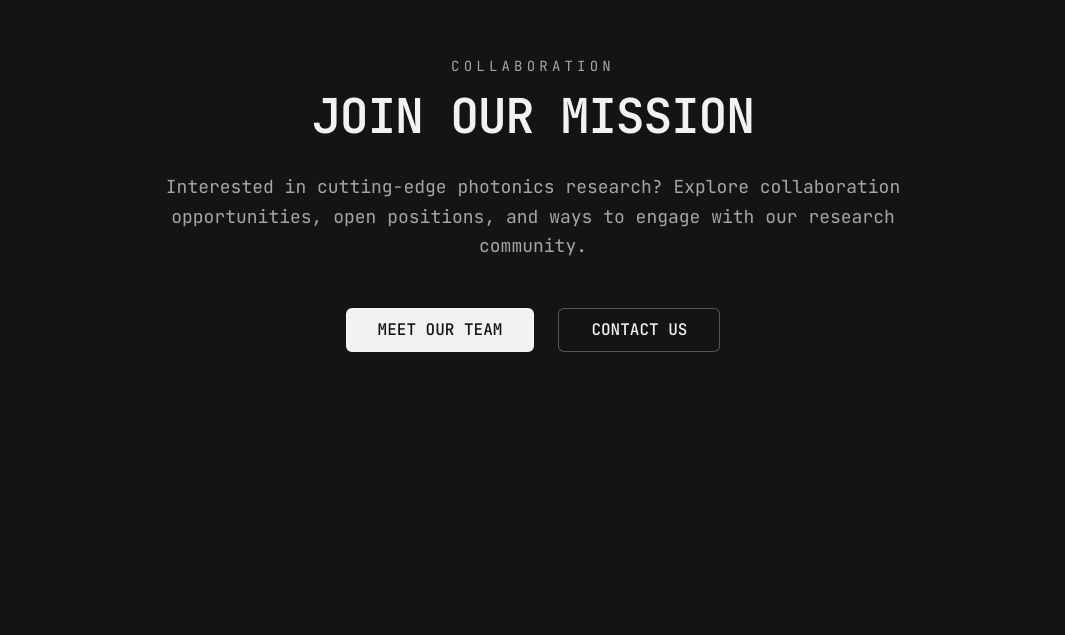
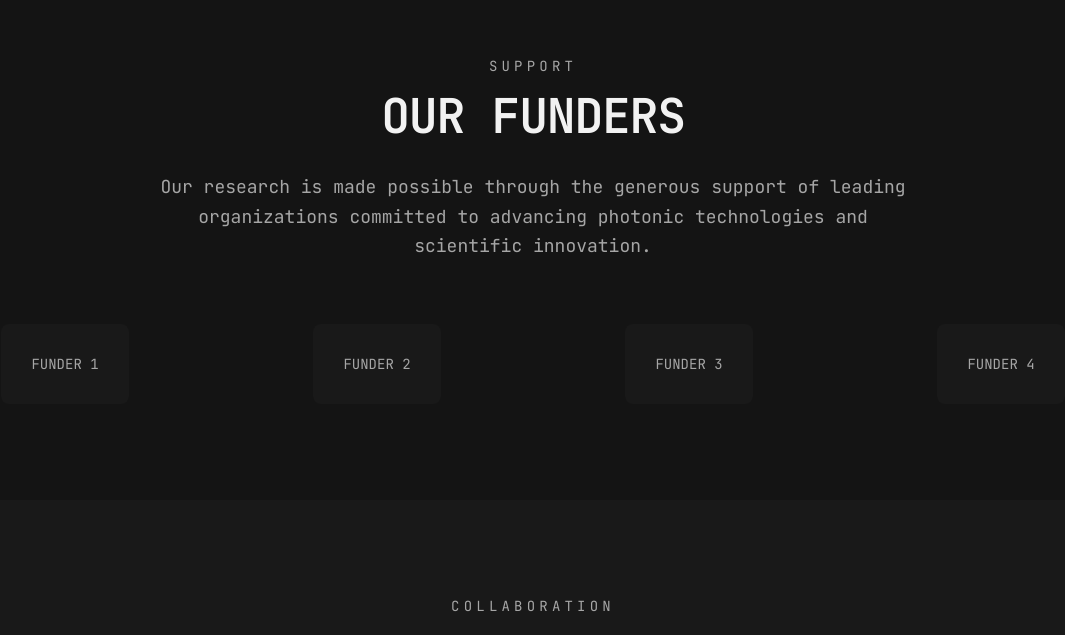
Before and after one commit to jxbsia/Group-Website, a React (Vite) app: page / in a window 1280 px wide. Shown: the part 2133-2768 px from the top of the page, without its empty margins (107-1172 px from the left). Before the commit the page ends 2581 px from the top, so only its background shows below. Built offline with nearby package versions, Linux system fonts and the light colour scheme.

Commit message:
Add Funders section

```diff
--- a/src/pages/Home.tsx
+++ b/src/pages/Home.tsx
@@ -144,8 +144,40 @@ const Home = () => {
         </div>
       </section>
 
+      {/* Funders */}
+      <section className="py-24 bg-background">
+        <div className="max-w-7xl mx-auto px-4 sm:px-6 lg:px-8 text-center">
+          <div className="text-sm tracking-[0.3em] text-muted-foreground mb-4 uppercase">
+            Support
+          </div>
+          <h2 className="text-4xl md:text-5xl font-bold text-primary mb-8 tracking-tight">
+            OUR FUNDERS
+          </h2>
+          <p className="text-lg text-muted-foreground mb-16 leading-relaxed max-w-3xl mx-auto">
+            Our research is made possible through the generous support of leading organizations
+            committed to advancing photonic technologies and scientific innovation.
+          </p>
+
+          <div className="grid grid-cols-2 md:grid-cols-4 gap-8 items-center justify-items-center">
+            {/* Placeholder for funder logos */}
+            <div className="w-32 h-20 bg-muted/30 rounded-lg flex items-center justify-center">
+              <span className="text-muted-foreground text-sm">FUNDER 1</span>
+            </div>
+            <div className="w-32 h-20 bg-muted/30 rounded-lg flex items-center justify-center">
+              <span className="text-muted-foreground text-sm">FUNDER 2</span>
+            </div>
+            <div className="w-32 h-20 bg-muted/30 rounded-lg flex items-center justify-center">
+              <span className="text-muted-foreground text-sm">FUNDER 3</span>
+            </div>
+            <div className="w-32 h-20 bg-muted/30 rounded-lg flex items-center justify-center">
+              <span className="text-muted-foreground text-sm">FUNDER 4</span>
+            </div>
+          </div>
+        </div>
+      </section>
+
       {/* Call to Action */}
-      <section className="py-24 bg-background">
+      <section className="py-24 bg-secondary/30">
         <div className="max-w-4xl mx-auto text-center px-4 sm:px-6 lg:px-8">
           <div className="text-sm tracking-[0.3em] text-muted-foreground mb-4 uppercase">
             Collaboration
```
